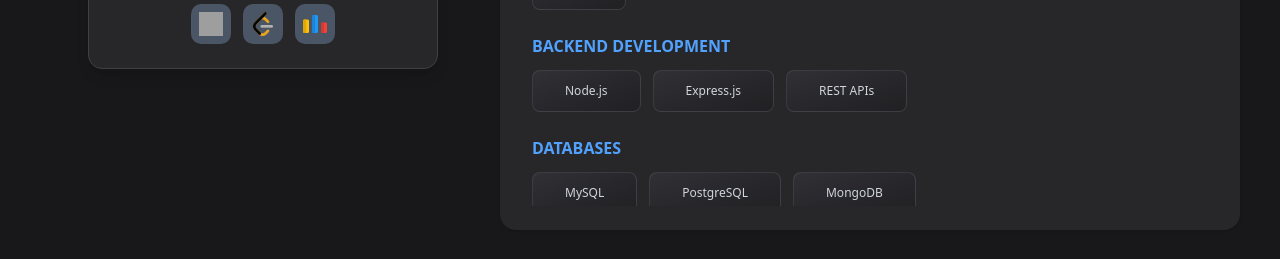
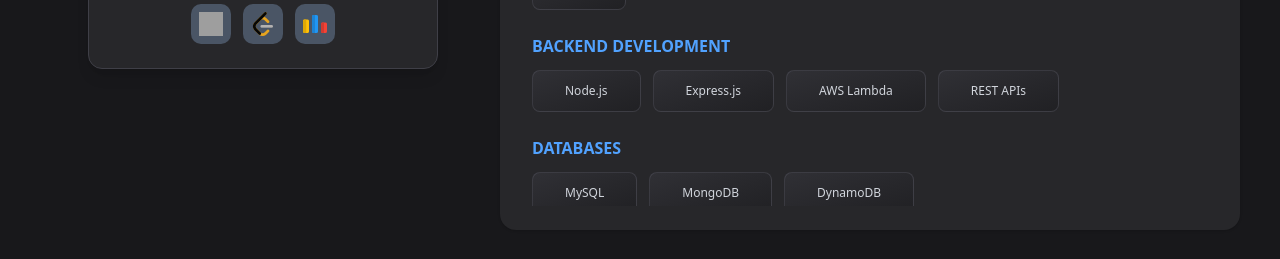
Before and after one commit to Gaurang-Khator/portfolio-website, a Next.js app: page /sections/projects in a window 1280 px wide. Both pictures are taken after a click on the button "Skills". Shown: the part 592-851 px from the top of the page. Built offline with nearby package versions, Linux system fonts and the light colour scheme; grey boxes are pictures that could not be loaded.

Commit message:
updated content

```diff
--- a/app/sections/projects/page.tsx
+++ b/app/sections/projects/page.tsx
@@ -60,15 +60,15 @@
             tech: ["React.js", "Node.js", "Express.js", "MongoDB", "Tailwind CSS", "Machine Learning", "Cloudinary"],
             github: "https://github.com/Gaurang-Khator",
         },
-        {
-            id: 6,
-            title: "Muziic -- (Ongoing)",
-            description: "Muziic is a collaborative music streaming app where users vote on songs in real-time to create a shared listening experience.",
-            image: "/music.png",
-            tech: ["Next.js", "Tailwind CSS", "PostgreSQL", "Sahdcn-UI", "Prisma"],
-            github: "https://github.com/Gaurang-Khator/muziic",
+        // {
+            // id: 6,
+            // title: "Muziic -- (Ongoing)",
+            // description: "Muziic is a collaborative music streaming app where users vote on songs in real-time to create a shared listening experience.",
+            // image: "/music.png",
+            // tech: ["Next.js", "Tailwind CSS", "PostgreSQL", "Sahdcn-UI", "Prisma"],
+            // github: "https://github.com/Gaurang-Khator/muziic",
             // live: "https://example.com"
-        },
+        // },
 
     ];
 
--- a/app/sections/skills/page.tsx
+++ b/app/sections/skills/page.tsx
@@ -18,11 +18,11 @@
         },
         {
             category: "BACKEND DEVELOPMENT",
-            skills: ["Node.js", "Express.js", "REST APIs"]
+            skills: ["Node.js", "Express.js", "AWS Lambda", "REST APIs"]
         },
         {
             category: "DATABASES",
-            skills: ["MySQL", "PostgreSQL", "MongoDB"]
+            skills: ["MySQL", "MongoDB", "DynamoDB" ]
         },
         {
             category: "TOOLS & TECHNOLOGIES",
```
